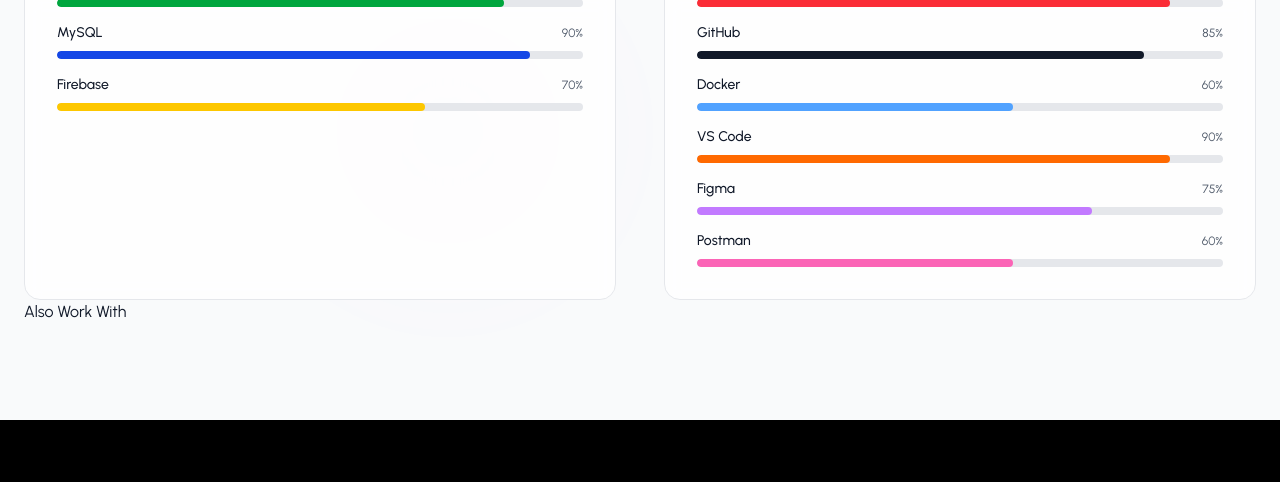
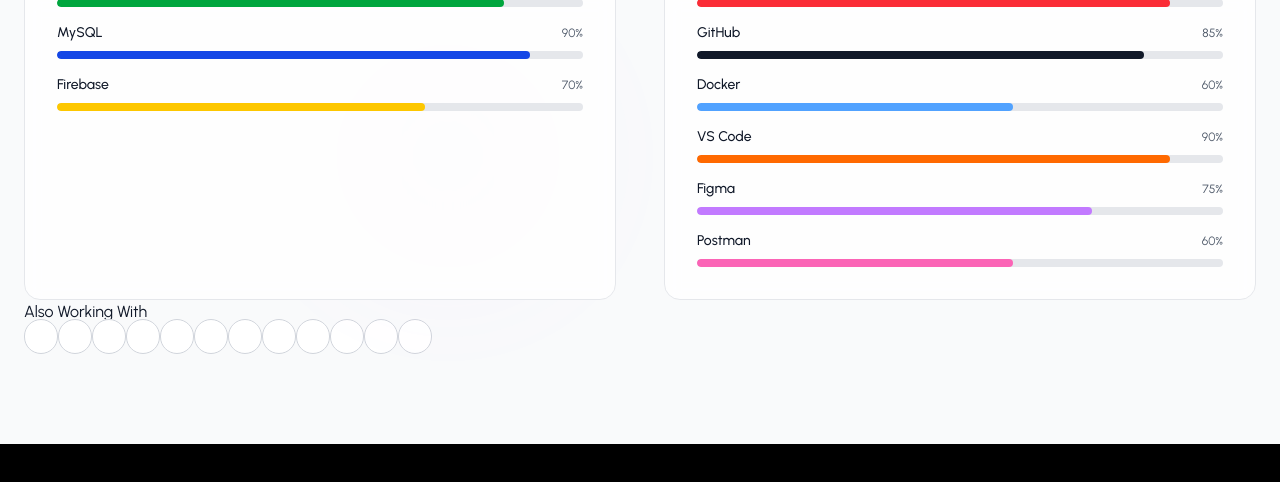
Before and after one commit to AshaniTH/my-portfolio, a React (Vite) app: page / in a window 1280 px wide. Shown: the part 1696-2178 px from the top of the page. Built offline with nearby package versions, Linux system fonts and the light colour scheme.

Commit message:
feat: update section title and enhance tech stack display in SkillsSection for better clarity and interactivity

```diff
--- a/src/components/Sections/SkillsSection.jsx
+++ b/src/components/Sections/SkillsSection.jsx
@@ -190,7 +190,26 @@ const SkillsSection = () => {
         <motion.div
         variants = {itemVariants} className=''
         >
-          <h3 className=''>Also Work With</h3>
+          <h3 className=''>Also Working With</h3>
+
+        </motion.div>
+        <motion.div
+        variants = {itemVariants}
+        className = ""
+        >
+          {TECH_STACK.map((tech,index)=>(
+            <motion.span
+            key={tech}
+            whileHover={{y: -2, scale:1.05}}
+            className={`px-4 py-2 text-sm rounded-full border transition-all duration-300 ${
+              isDarkMode
+              ? "bg-gray-900 border-gray-700 text-gray-300 hover:border-gray-600"
+              : "bg-white border-gray-300 text-gray-700 hover:border-gray-400"
+            }`}
+            >
+
+            </motion.span>
+          ))}
 
         </motion.div>
 
```
